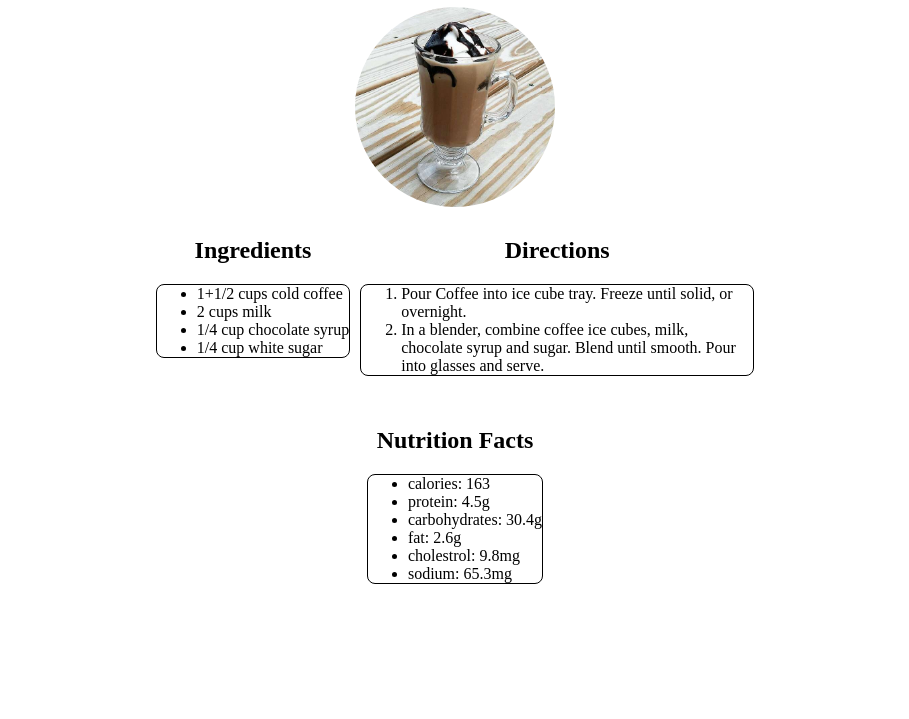
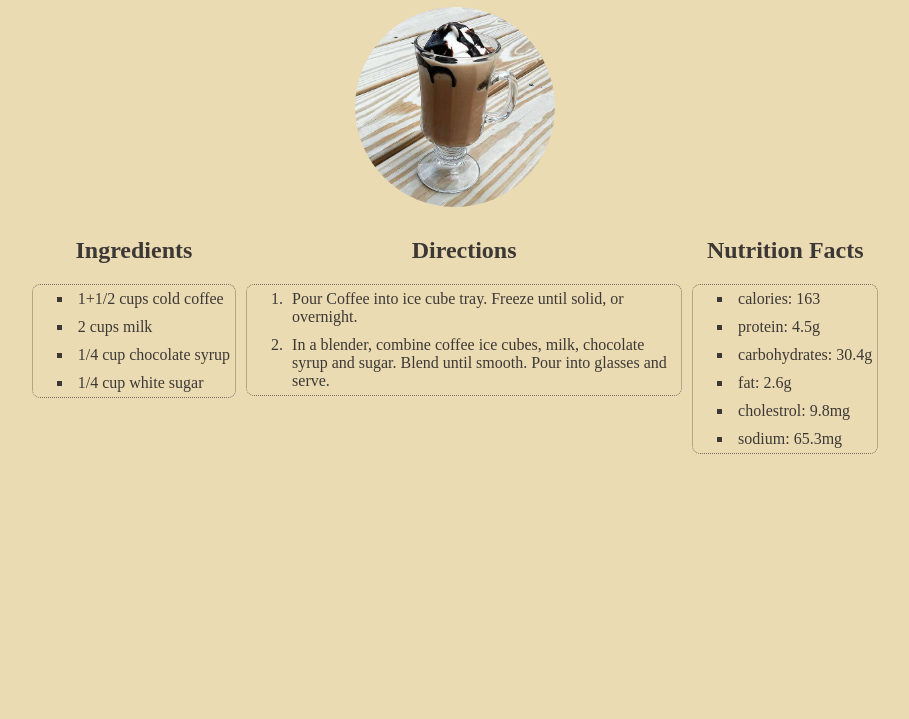
Before and after one commit to cse-vaibhav/odin-recipes, a plain HTML site: page iced-mocha/iced-mocha.html in a window 1280 px wide. Shown: the part 81-800 px from the top of the page, without its empty margins (185-1094 px from the left). Drawn offline with Linux system fonts and the light colour scheme.

Commit message:
Modified Colors (Gruvbox Color Palette)

```diff
--- /dev/null
+++ b/colors.css
@@ -0,0 +1,23 @@
+
+body {
+  background: #EBDBB2;
+}
+
+h1, h2 {
+  color: #3C3836;
+}
+
+a {
+  color: #076678;
+  text-decoration: none;
+  outline: none;
+  transition: 0.2s;
+}
+
+li {
+  color: #3C3836;
+}
+
+ul, ol {
+  color: #282828
+}
--- a/iced-mocha/iced-mocha.css
+++ b/iced-mocha/iced-mocha.css
@@ -1,10 +1,10 @@
 html {
-  min-width: auto;
+  min-width: 75em;
 }
 
 body {
   display: flex;
-  min-width: auto;
+  min-width: 75em;
   flex-flow: column;
   justify-content: center;
   align-items: center;
@@ -18,7 +18,7 @@ div {
   padding: 5px;
 }
 
-.recipe{
+.content {
   display: flex;
   flex-flow: row;
 }
@@ -29,11 +29,17 @@ img {
   width: 200px;
 }
 
+ul {
+  list-style-type: square;
+}
+
 ol, ul {
-  border: 1px solid;
+  border: 1px dotted;
   border-radius: 8px;
+  border-color: #7C6F64;
 }
 
 li {
-  max-width: 22em;
+  max-width: 24em;
+  padding: 5px;
 }
--- a/iced-mocha/iced-mocha.html
+++ b/iced-mocha/iced-mocha.html
@@ -5,12 +5,13 @@
     <meta name="viewport" content="width=device-width" />
     <title>Iced-Mocha Recipe</title>
     <link rel="stylesheet" href="./iced-mocha.css" type="text/css" media="screen" title="no title" charset="utf-8">
+    <link rel="stylesheet" href="../colors.css" type="text/css" media="screen" title="no title" charset="utf-8">
   </head>
   <body>
     <h1>Iced-Mocha</h1>
     <img src="./images/mocha.jpg" alt="Preview of your iced-mocha">
 
-    <div class="recipe">
+    <div class="content">
       <div class="Ingredients">
         <h2>Ingredients</h2>
         <ul>
@@ -30,9 +31,6 @@
           </li>
         </ol>
       </div>
-    </div>
-
-
 
       <div class="facts">
         <h2>Nutrition Facts</h2>
@@ -45,6 +43,7 @@
           <li>sodium: 65.3mg</li>
         </ul>
       </div>
+    </div>
 
   </body>
 </html>
```
Also changed, not shown: index.html (+1 -1 lines). Lines whose indentation alone changed are shown as unchanged.
